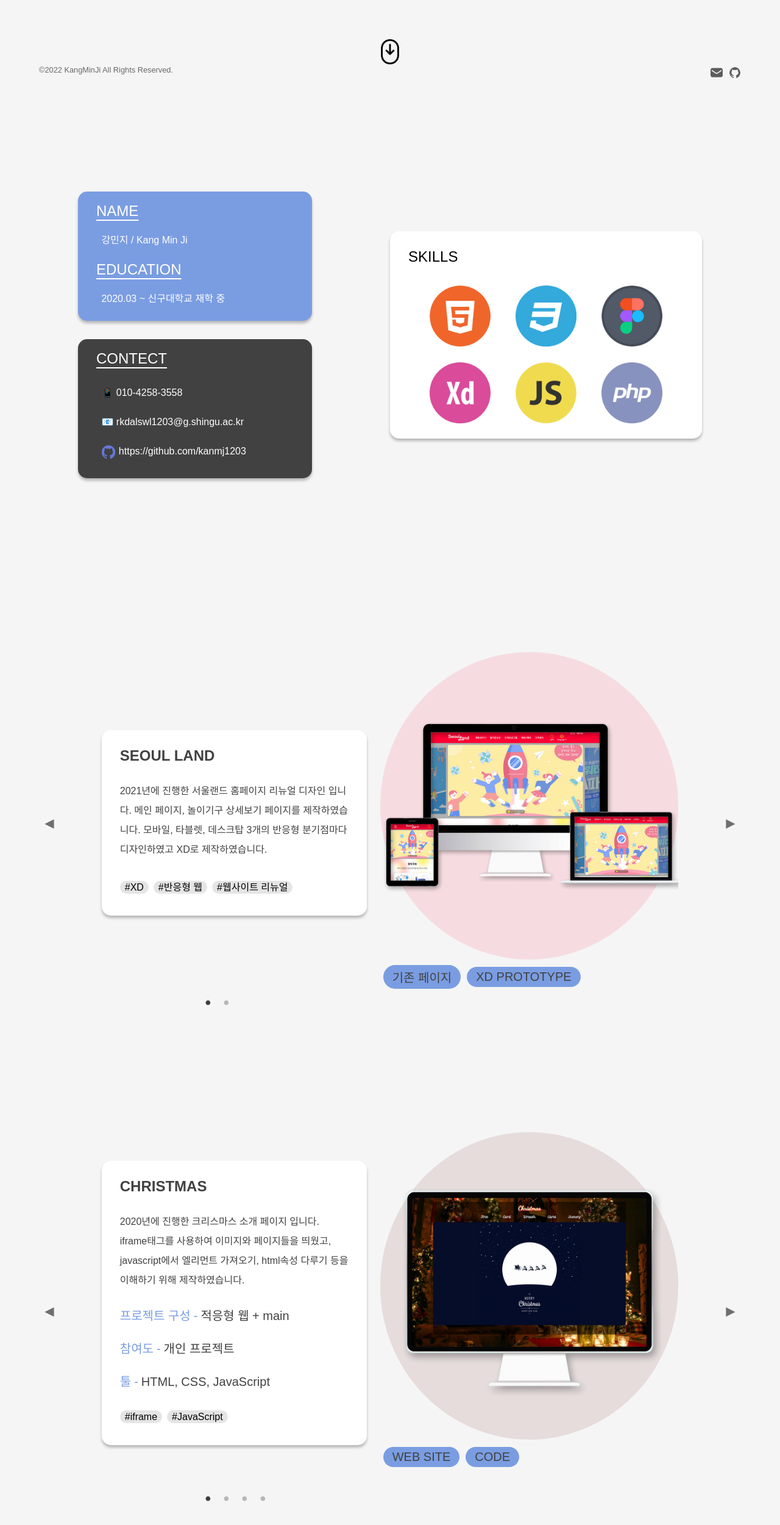
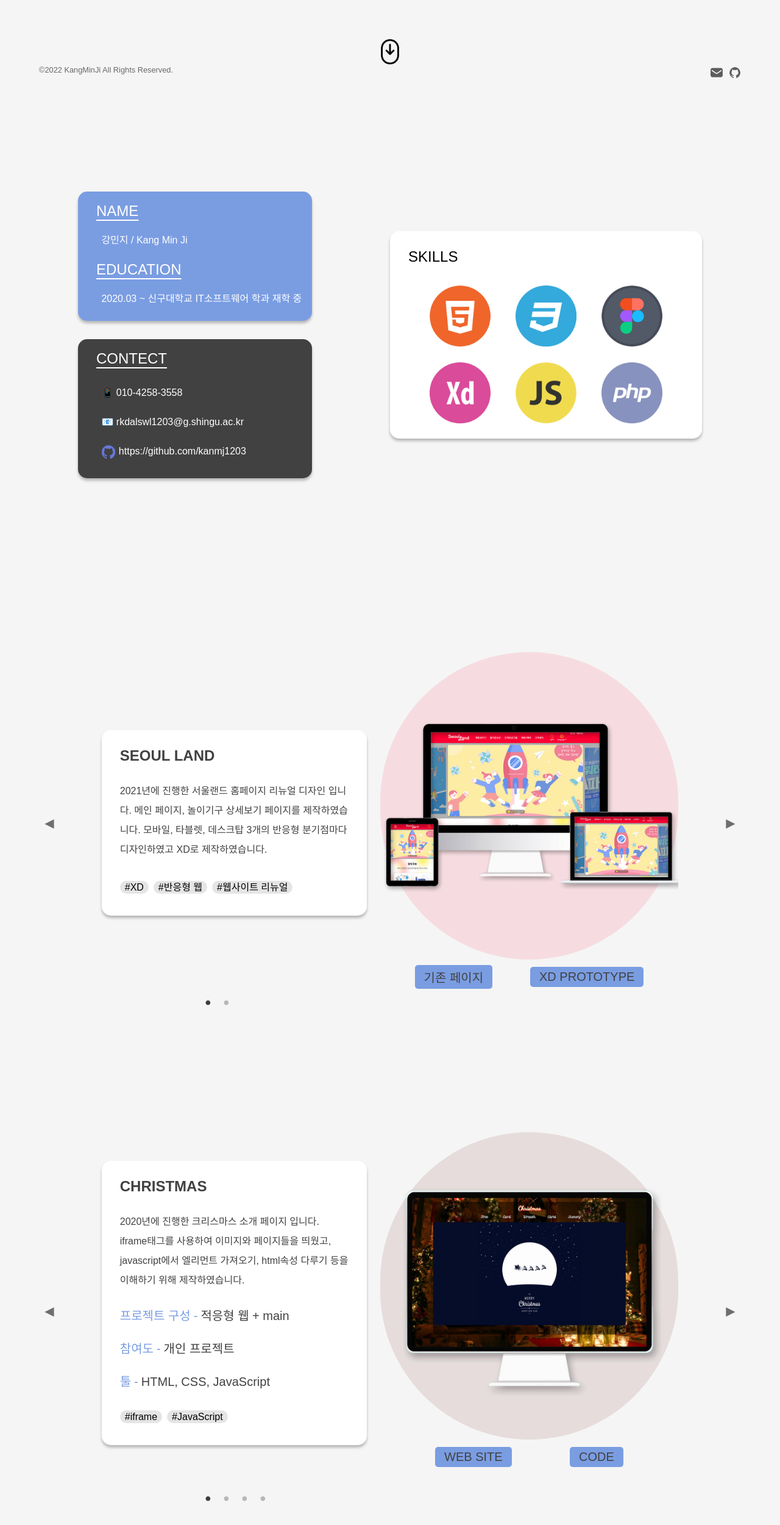
Before and after one commit to kanmj1203/portfolioHost, a React (Create React App) app: page / in a window 1280 px wide. Shown: the part 651-3151 px from the top of the page at 61% size. Built offline with nearby package versions, Linux system fonts and the light colour scheme; a web font is replaced by a local one.

Commit message:
버튼 정렬, 모바일 사이즈 GNB, border-radius 변경

```diff
--- a/src/component/section/About.jsx
+++ b/src/component/section/About.jsx
@@ -61,7 +61,7 @@
     margin-left : 10%;
     line-height : ${props => props.contect ? 3 : 2};
 
-
+    word-break: keep-all;
     & {
         :is(:last-child) {
             margin-bottom : 20px;
@@ -187,7 +187,7 @@
                     <IntroduceTitle>NAME</IntroduceTitle>
                     <IntroduceContent>강민지 / Kang Min Ji</IntroduceContent>
                     <IntroduceTitle>EDUCATION</IntroduceTitle>
-                    <IntroduceContent>2020.03 ~ 신구대학교 재학 중</IntroduceContent>
+                    <IntroduceContent>2020.03 ~ 신구대학교 IT소프트웨어 학과 재학 중</IntroduceContent>
                 </Introduce>
                 <Introduce contectBlock>
                     <IntroduceTitle>CONTECT</IntroduceTitle>
--- a/src/component/section/Design.jsx
+++ b/src/component/section/Design.jsx
@@ -168,7 +168,7 @@
    width : 100%;
    height : 90%;
    background-color : rgba(0,0,0,.2);
-   border-radius : 100%;
+   border-radius : 1000px;
 //    box-shadow : 0px 3px 5px rgba(0,0,0,.2);
    display : flex;
     vertical-align: middle;
@@ -191,11 +191,11 @@
 
    display : flex;
    align-items: center;
-//    justify-content: space-around;
+   justify-content: space-evenly;
 // word-wrap: keep-all;
    & > button {
     border : none;
-    border-radius : 100px;
+    border-radius : 5px;
     padding : 5px 15px;
     margin : auto 5px;
     background-color : #7A9DE2;
--- a/src/component/section/Web.jsx
+++ b/src/component/section/Web.jsx
@@ -190,7 +190,7 @@
    width : 100%;
    height : 90%;
    background-color : rgba(0,0,0,.2);
-   border-radius : 100%;
+   border-radius : 1000px;
 //    box-shadow : 0px 3px 5px rgba(0,0,0,.2);
    display : flex;
     vertical-align: middle;
@@ -213,11 +213,11 @@
 
    display : flex;
    align-items: center;
-//    justify-content: space-around;
+   justify-content: space-evenly;
 // word-wrap: keep-all;
    & > button {
     border : none;
-    border-radius : 100px;
+    border-radius : 5px;
     padding : 5px 15px;
     margin : auto 5px;
     background-color : #7A9DE2;
@@ -333,7 +333,7 @@
             },
         ],
         img : '/img/web/pos_order.png',
-        color : {backgroundColor :' rgba(250,214,166,.1)',},
+        color : {backgroundColor :' rgba(250,214,166,.25)',},
     },
     {
         id : 5,
@@ -385,7 +385,7 @@
             },
         ],
         img : '/img/web/rain_avoid.png',
-        color : {backgroundColor :' rgba(135,206,250,.1)',},
+        color : {backgroundColor :' rgba(135,206,250,.2)',},
     },
     {
         id : 6,
--- a/src/component/ui/Header.jsx
+++ b/src/component/ui/Header.jsx
@@ -65,6 +65,12 @@
 
     @media screen and (max-width: 768px) {
         font-size : 1rem;
+
+        & > ul > li {
+            :first-child {
+                display : none;
+            }
+        }
     }
 `;
 
```
